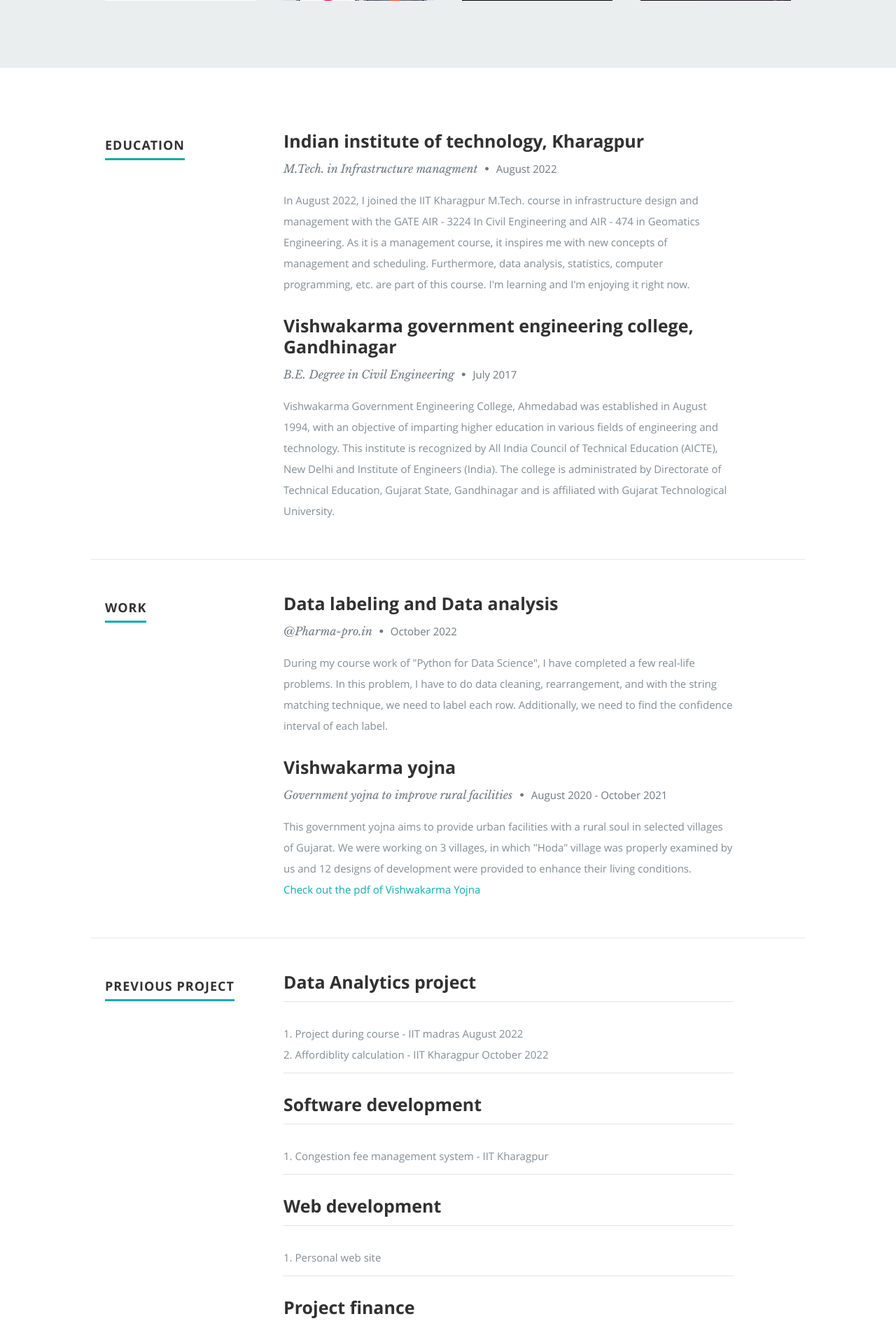
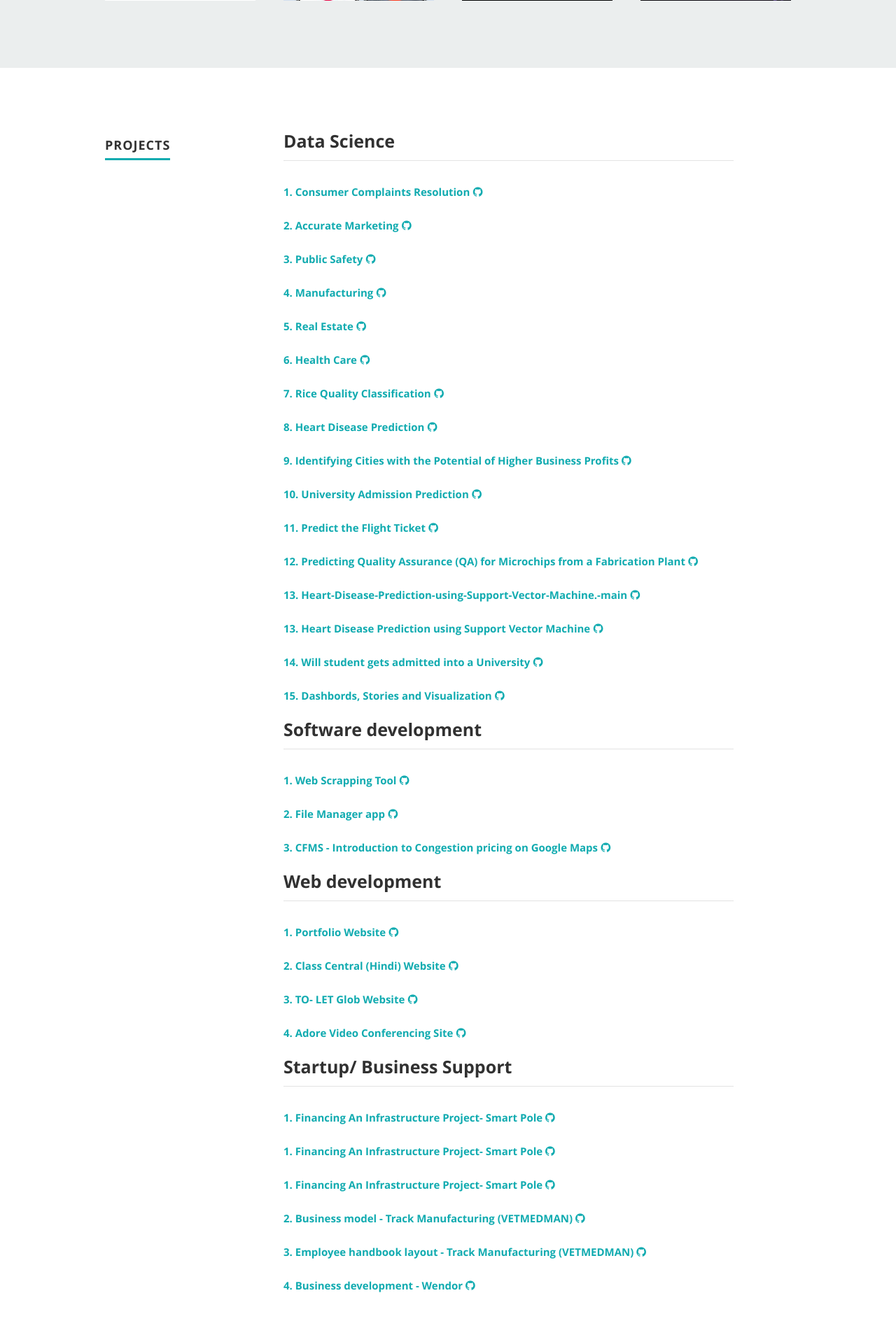
Before and after one commit to kamalshowgit/portfolio, a Django app: page / in a window 1280 px wide. Shown: the part 1764-3652 px from the top of the page at 70% size. Run offline with Django 4.2, Linux system fonts and the light colour scheme; some libraries are stand-ins or nearby versions.

Commit message:
1.0.0
Kamal

```diff
--- a/Template/index.html
+++ b/Template/index.html
@@ -14,13 +14,11 @@
 	<!-- CSS -->
    <link rel="stylesheet" href="/static/css/default.css">
 	<link rel="stylesheet" href="/static/css/layout.css">
-   <link rel="stylesheet" href="/static/css/edit.css">
    <link rel="stylesheet" href="/static/css/media-queries.css">
    <link rel="stylesheet" href="/static/css/magnific-popup.css">
 
    <!-- Script -->
 	<script src="/static/js/modernizr.js"></script>
-   <script src="/static/js/edit.js"></script>
 
    <!-- Favicons -->
 	<link rel="shortcut icon" href="/static/12.png" >
@@ -456,16 +454,14 @@
       </div>
    </section>
 
-   <!-- Resume Section
-   ================================================== -->
+   <!-- Resume Section -->
    <section id="resume">
 
-      <!-- Education
-      ----------------------------------------------- -->
+      <!-- Previous Project -->
       <div class="row education">
 
          <div class="three columns header-col">
-            <h1><span>Education</span></h1>
+            <h1><span> Projects</span></h1>
          </div>
 
          <div class="nine columns main-col">
@@ -474,101 +470,90 @@
 
                <div class="twelve columns">
 
-                  <h3>Indian institute of technology, Kharagpur </h3>
-                  <p class="info">M.Tech. in Infrastructure managment <span>&bull;</span> <em class="date">August 2022</em></p>
+                  <h3> Data Science </h3><hr>
+                  <h6 class="info">
+                     <a href="https://github.com/your-github-profile"><b>1. Consumer Complaints Resolution</b>
+                     <i class="fa fa-github"></i></a>
+                     <br>
+                  </h6>
+                  <h6 class="info">
+                     <a href="https://github.com/your-github-profile"><b>2. Accurate Marketing</b>
+                     <i class="fa fa-github"></i></a>
+                     <br>
+                  </h6>
+                  <h6 class="info">
+                     <a href="https://github.com/your-github-profile"><b>3. Public Safety</b>
+                     <i class="fa fa-github"></i></a>
+                     <br>
+                  </h6>
+                  <h6 class="info">
+                     <a href="https://github.com/your-github-profile"><b>4. Manufacturing</b>
+                     <i class="fa fa-github"></i></a>
+                     <br>
+                  </h6>
+                  <h6 class="info">
+                     <a href="https://github.com/your-github-profile"><b>5. Real Estate</b>
+                     <i class="fa fa-github"></i></a>
+                     <br>
+                  </h6>
+                  <h6 class="info">
+                     <a href="https://github.com/your-github-profile"><b>6. Health Care</b>
+                     <i class="fa fa-github"></i></a>
+                     <br>
+                  </h6>
+                  <h6 class="info">
+                     <a href="https://github.com/your-github-profile"><b>7. Rice Quality Classification</b>
+                     <i class="fa fa-github"></i></a>
+                     <br>
+                  </h6>
+                  <h6 class="info">
+                     <a href="https://github.com/your-github-profile"><b>8. Heart Disease Prediction</b>
+                     <i class="fa fa-github"></i></a>
+                     <br>
+                  </h6>
+                  <h6 class="info">
+                     <a href="https://github.com/your-github-profile"><b>9. Identifying Cities with the Potential of Higher Business Profits </b>
+                     <i class="fa fa-github"></i></a>
+                     <br>
+                  </h6>
+                  <h6 class="info">
+                     <a href="https://github.com/your-github-profile"><b>10. University Admission Prediction</b>
+                     <i class="fa fa-github"></i></a>
+                     <br>
+                  </h6>
+                  <h6 class="info">
+                     <a href="https://github.com/your-github-profile"><b>11. Predict the Flight Ticket</b>
+                     <i class="fa fa-github"></i></a>
+                     <br>
+                  </h6>
+                  <h6 class="info">
+                     <a href="https://github.com/your-github-profile"><b>12. Predicting Quality Assurance (QA) for Microchips from a Fabrication Plant</b>
+                     <i class="fa fa-github"></i></a>
+                     <br>
+                  </h6>
+                  <h6 class="info">
+                     <a href="https://github.com/your-github-profile"><b>13. Heart-Disease-Prediction-using-Support-Vector-Machine.-main</b>
+                     <i class="fa fa-github"></i></a>
+                     <br>
+                  </h6>
+                  <h6 class="info">
+                     <a href="https://github.com/your-github-profile"><b>13. Heart Disease Prediction using Support Vector Machine</b>
+                     <i class="fa fa-github"></i></a>
+                     <br>
+                  </h6>
 
-                  <p>
-                     In August 2022, I joined the IIT Kharagpur M.Tech. course in infrastructure design and management with the GATE AIR - 3224 In Civil Engineering and AIR - 474 in Geomatics Engineering. As it is a management course, it inspires me with new concepts of management and scheduling. Furthermore, data analysis, statistics, computer programming, etc. are part of this course. I'm learning and I'm enjoying it right now.
-                  </p>
-
+                  <h6 class="info">
+                     <a href="https://github.com/your-github-profile"><b>14. Will student gets admitted into a University</b>
+                     <i class="fa fa-github"></i></a>
+                     <br>
+                  </h6>
+                  <h6 class="info">
+                     <a href="https://github.com/your-github-profile"><b>15. Dashbords, Stories and Visualization</b>
+                     <i class="fa fa-github"></i></a>
+                     <br>
+                  </h6>
                </div>
-
-            </div> <!-- item end -->
-
-            <div class="row item">
-
-               <div class="twelve columns">
-
-                  <h3>Vishwakarma government engineering college, Gandhinagar</h3>
-                  <p class="info">B.E. Degree in Civil Engineering <span>&bull;</span> <em class="date">July 2017</em></p>
-
-                  <p>
-                     Vishwakarma Government Engineering College, Ahmedabad was established in August 1994, with an objective of imparting higher education in various fields of engineering and technology. This institute is recognized by All India Council of Technical Education (AICTE), New Delhi and Institute of Engineers (India). The college is administrated by Directorate of Technical Education, Gujarat State, Gandhinagar and is affiliated with Gujarat Technological University.
-                  </p>
-
-               </div>
-
-            </div> <!-- item end -->
-
-         </div> <!-- main-col end -->
-
-      </div> <!-- End Education -->
-
-
-      <!-- Work
-      ----------------------------------------------- -->
-      <div class="row work">
-
-         <div class="three columns header-col">
-            <h1><span>Work</span></h1>
-         </div>
-
-         <div class="nine columns main-col">
-
-            <div class="row item">
-
-               <div class="twelve columns">
-
-                  <h3>Data labeling and Data analysis</h3>
-                  <p class="info"> @Pharma-pro.in <span>&bull;</span> <em class="date">October 2022 </em></p>
-
-                  <p>During my course work of "Python for Data Science", I have completed a few real-life problems. In this problem, I have to do data cleaning, rearrangement, and with the string matching technique, we need to label each row. Additionally, we need to find the confidence interval of each label.
-                  </p>
-
-               </div>
-
-            </div> <!-- item end -->
-
-            <div class="row item">
-
-               <div class="twelve columns">
-
-                  <h3>Vishwakarma yojna</h3>
-                  <p class="info">Government yojna to improve rural facilities <span>&bull;</span> <em class="date"> August 2020 - October 2021</em></p>
-
-                  <p> This government yojna aims to provide urban facilities with a rural soul in selected villages of Gujarat. We were working on 3 villages, in which "Hoda" village was properly examined by us and 12 designs of development were provided to enhance their living conditions.
-                  <br>
-                  <a href = "https://drive.google.com/file/d/1P_sYFUlap407MXmmOiBkzzk2Z76ZZ4_f/view?usp=sharing">Check out the pdf of Vishwakarma Yojna</a>
-                  </p>
-
-               </div>
-
-            </div> <!-- item end -->
-
-         </div> <!-- main-col end -->
-
-      </div> <!-- End Work -->
-
-
-      <!-- Previous Project
-      ----------------------------------------------- -->
-      <div class="row education">
-
-         <div class="three columns header-col">
-            <h1><span>Previous project</span></h1>
-         </div>
-
-         <div class="nine columns main-col">
-
-            <div class="row item">
-
-               <div class="twelve columns">
-
-                  <h3> Data Analytics project </h3><hr>
-                  <p class="info"></p>1. Project during course - IIT madras August 2022 <br> 2. Affordiblity calculation - IIT Kharagpur October 2022
-                  <span></span><hr>
-
-               </div>
+               <br>
 
             </div> <!-- item end -->
             <div class="row item">
@@ -576,8 +561,22 @@
                <div class="twelve columns">
 
                   <h3> Software development </h3><hr>
-                  <p class="info"></p>1. Congestion fee management system - IIT Kharagpur
-                  <span></span> <hr>
+                  <h6 class="info">
+                     <a href="https://github.com/your-github-profile"><b>1. Web Scrapping Tool</b>
+                     <i class="fa fa-github"></i></a>
+                     <br>
+                  </h6>
+                  <h6 class="info">
+                     <a href="https://github.com/your-github-profile"><b>2. File Manager app</b>
+                     <i class="fa fa-github"></i></a>
+                     <br>
+                  </h6>
+                  <h6 class="info">
+                     <a href="https://github.com/your-github-profile"><b>3. CFMS - Introduction to Congestion pricing on Google Maps</b>
+                     <i class="fa fa-github"></i></a>
+                     <br>
+                  </h6>
+
 
                </div>
 
@@ -587,46 +586,72 @@
                <div class="twelve columns">
 
                   <h3> Web development </h3><hr>
-                  <p class="info"></p>1. Personal web site
-                  <span></span> <hr>
+                  <h6 class="info">
+                     <a href="https://github.com/your-github-profile"><b>1. Portfolio Website</b>
+                     <i class="fa fa-github"></i></a>
+                     <br>
+                  </h6>
 
+                  <h6 class="info">
+                     <a href="https://github.com/your-github-profile"><b>2. Class Central (Hindi) Website</b>
+                     <i class="fa fa-github"></i></a>
+                     <br>
+                  </h6>
+
+                  <h6 class="info">
+                     <a href="https://github.com/your-github-profile"><b>3. TO- LET Glob Website</b>
+                     <i class="fa fa-github"></i></a>
+                     <br>
+                  </h6>
+                  <h6 class="info">
+                     <a href="https://github.com/your-github-profile"><b>4. Adore Video Conferencing Site</b>
+                     <i class="fa fa-github"></i></a>
+                     <br>
+                  </h6>
                </div>
-
-            </div> <!-- item end -->
+            </div>
              <div class="row item">
 
                <div class="twelve columns">
 
-                  <h3> Project finance </h3><hr>
-                  <p class="info"></p>1. Financing infrastructure project - smart pole
-                  <span></span> <hr>
-
+                  <h3> Startup/ Business Support </h3><hr>
+                  <h6 class="info">
+                     <a href="https://github.com/your-github-profile"><b> 1. Financing An Infrastructure Project- Smart Pole </b>
+                     <i class="fa fa-github"></i></a>
+                     <br>
+                  </h6>
+                  <h6 class="info">
+                     <a href="https://github.com/your-github-profile"><b> 1. Financing An Infrastructure Project- Smart Pole </b>
+                     <i class="fa fa-github"></i></a>
+                     <br>
+                  </h6>
+                  <h6 class="info">
+                     <a href="https://github.com/your-github-profile"><b> 1. Financing An Infrastructure Project- Smart Pole </b>
+                     <i class="fa fa-github"></i></a>
+                     <br>
+                  </h6>
+                  <h6 class="info">
+                     <a href="https://github.com/your-github-profile"><b> 2. Business model - Track Manufacturing (VETMEDMAN) </b>
+                     <i class="fa fa-github"></i></a>
+                     <br>
+                  </h6>
+                  <h6 class="info">
+                     <a href="https://github.com/your-github-profile"><b> 3. Employee handbook layout - Track Manufacturing (VETMEDMAN) </b>
+                     <i class="fa fa-github"></i></a>
+                     <br>
+                  </h6>
+                  <h6 class="info">
+                     <a href="https://github.com/your-github-profile"><b> 4. Business development - Wendor </b>
+                     <i class="fa fa-github"></i></a>
+                     <br>
+                  </h6>
                </div>
-
-            </div> <!-- item end -->
-            <div class="row item">
-               <div class="twelve columns">
-                  <h3> Design Write up </h3><hr>
-                  <p class="info"></p>
-                     1. Retaining  wall - freelancing
-                     <br> 2. Culvert design - freelancing
-                     <br>3. SSIP High workable concrete project
-                     <br>4. Scale for placing and holding rainforcement in rcc
-                  <span></span> <hr>
-
-               </div>
-
-            </div> <!-- item end -->
+            </div>
+         </div>
+      </div>
 
 
-
-         </div> <!-- main-col end -->
-
-      </div> <!-- Previous projet -->
-
    <!-- Call-To-Action Section -->
-
-
    <section id="call-to-action">
       <div class="hire-me-button">
           <a href="https://wa.me/9426827891"> <!-- Replace with your WhatsApp number -->
@@ -886,13 +911,13 @@
                </div>
              </div>
              <style>
+
              .logos-container {
                display: flex;
                justify-content: center;
                overflow-x: auto;
                max-width: 100%;
                padding: 20px;
-               background-color: white; /* Set background color to white */
                overflow: hidden; /* Hide the overflow to remove the scrolling bar */
              }
 
@@ -907,7 +932,7 @@
                height: 100px;
              }
 
-</style>
+            </style>
             <ul class="copyright">
                <li>&copy; Copyright 2023</li>
                <li>Design by <a title="Styleshout" target="_blank">Kamal Soni</a></li>
@@ -916,8 +941,6 @@
          <div id="go-top"><a class="smoothscroll" title="Back to Top" href="#home"><i class="icon-up-open"></i></a></div>
       </div>
    </footer>
-
-
 
    <!-- Java Script -->
    <script src="http://ajax.googleapis.com/ajax/libs/jquery/1.10.2/jquery.min.js"></script>
@@ -928,5 +951,6 @@
    <script src="/static/js/jquery.fittext.js"></script>
    <script src="/static/js/magnific-popup.js"></script>
    <script src="/static/js/init.js"></script>
+   </section>
 </body>
 </html>
```
